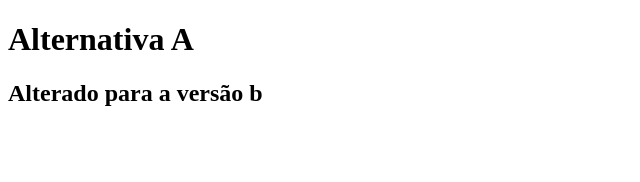
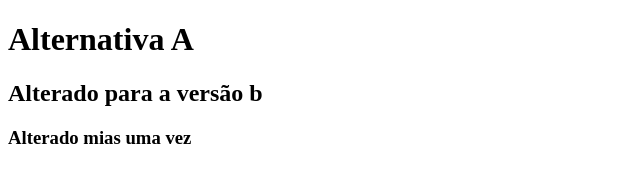
Before and after one commit to SamuellMorais/aula_git1, a plain HTML site: page index.html in a window 1280 px wide. Shown: the whole page, without its empty margins (0-640 px from the left). Drawn offline with Linux system fonts and the light colour scheme.

Commit message:
mais uma alteração

```diff
--- a/index.html
+++ b/index.html
@@ -8,5 +8,6 @@
 <body>
     <h1>Alternativa A</h1>
     <h2>Alterado para a versão b</h2>
+    <h3>Alterado mias uma vez</h3>
 </body>
 </html>
```
